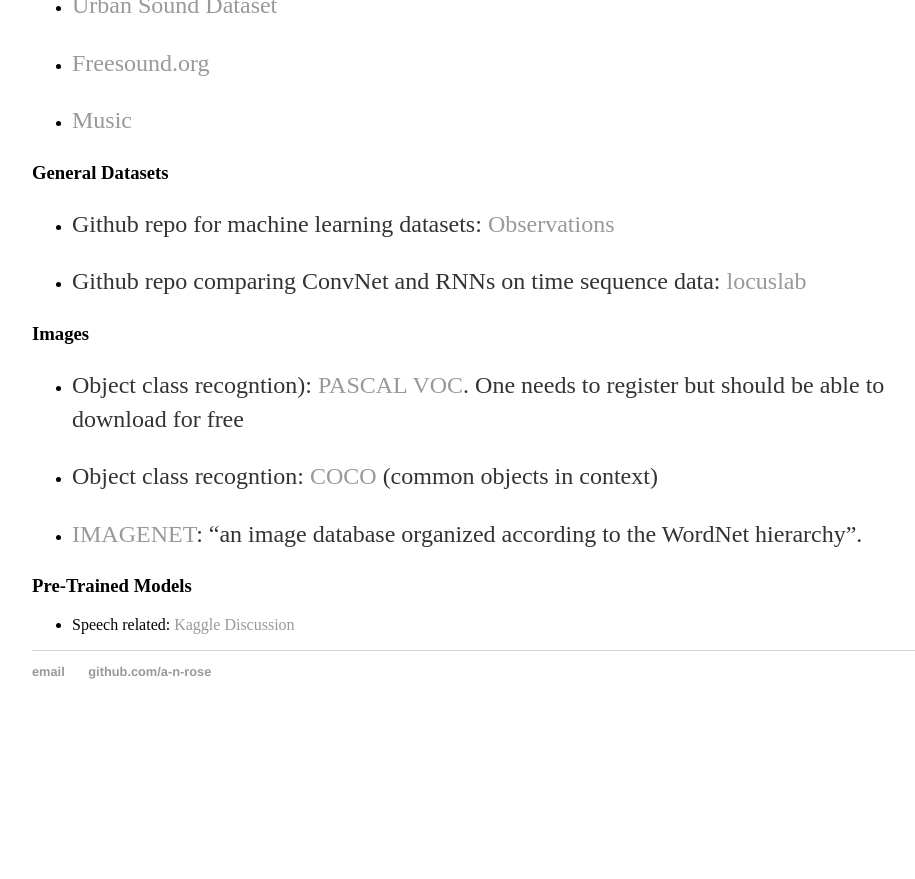
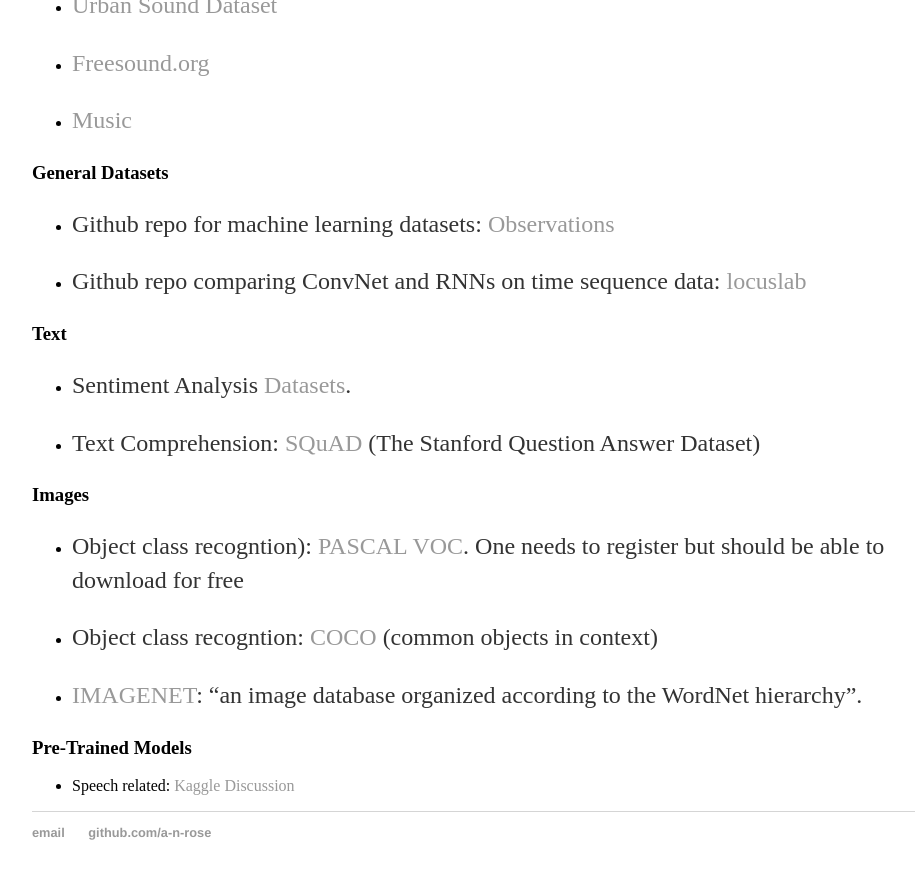
Before and after one commit to a-n-rose/a-n-rose.github.io, a Jekyll site: the page built from _posts/2019-01-06-resources-publicly-available-speech-databases.md, in a window 1280 px wide and 900 px high, scrolled down 1230 px. Shown: the top 879 px of the window, without its empty margins (160-1075 px from the left). Built offline with Jekyll 4.4.1, drawn with Linux system fonts in a browser that asks for light colours; before the commit the page ends 1969 px from its top, so only the background shows below that.

Commit message:
added text analysis

```diff
--- a/_posts/2019-01-06-resources-publicly-available-speech-databases.md
+++ b/_posts/2019-01-06-resources-publicly-available-speech-databases.md
@@ -44,6 +44,12 @@
 
 * Github repo comparing ConvNet and RNNs on time sequence data: <a href="https://github.com/locuslab/TCN">locuslab</a>
 
+### Text
+
+* Sentiment Analysis <a href="https://blog.cambridgespark.com/50-free-machine-learning-datasets-sentiment-analysis-b9388f79c124">Datasets</a>.
+
+* Text Comprehension: <a href="https://rajpurkar.github.io/SQuAD-explorer/">SQuAD</a> (The Stanford Question Answer Dataset)
+
 ### Images
 
 * Object class recogntion): <a href="http://host.robots.ox.ac.uk/pascal/VOC/">PASCAL VOC</a>. One needs to register but should be able to download for free
```
